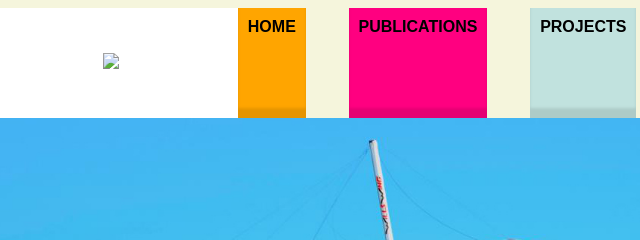
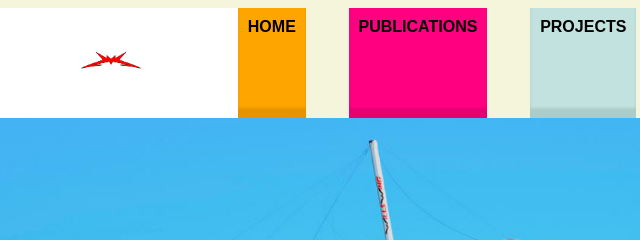
Before and after one commit to sagarbadhiye/sagarbadhiye.github.io, a plain HTML site: page index.html in a window 1280 px wide. Shown: the top 240 px of the page, 23-663 px from the left. Drawn offline with Linux system fonts and the light colour scheme.

Commit message:
Update index.html

```diff
--- a/index.html
+++ b/index.html
@@ -13,7 +13,7 @@
     <meta name="name" content="Dr. Sagarkumar Badhiye's Portal">
     <meta name="robots" content="noindex, nofollow">
     <div id="logoarea">
-	    <a href="http://www.dynamicdrive.com"><img src="images/redlogo.png"></a>
+	    <a href="http://www.dynamicdrive.com"><img src="images/red logo.png"></a>
     </div>
 
     <ul class="navmenu">
```
